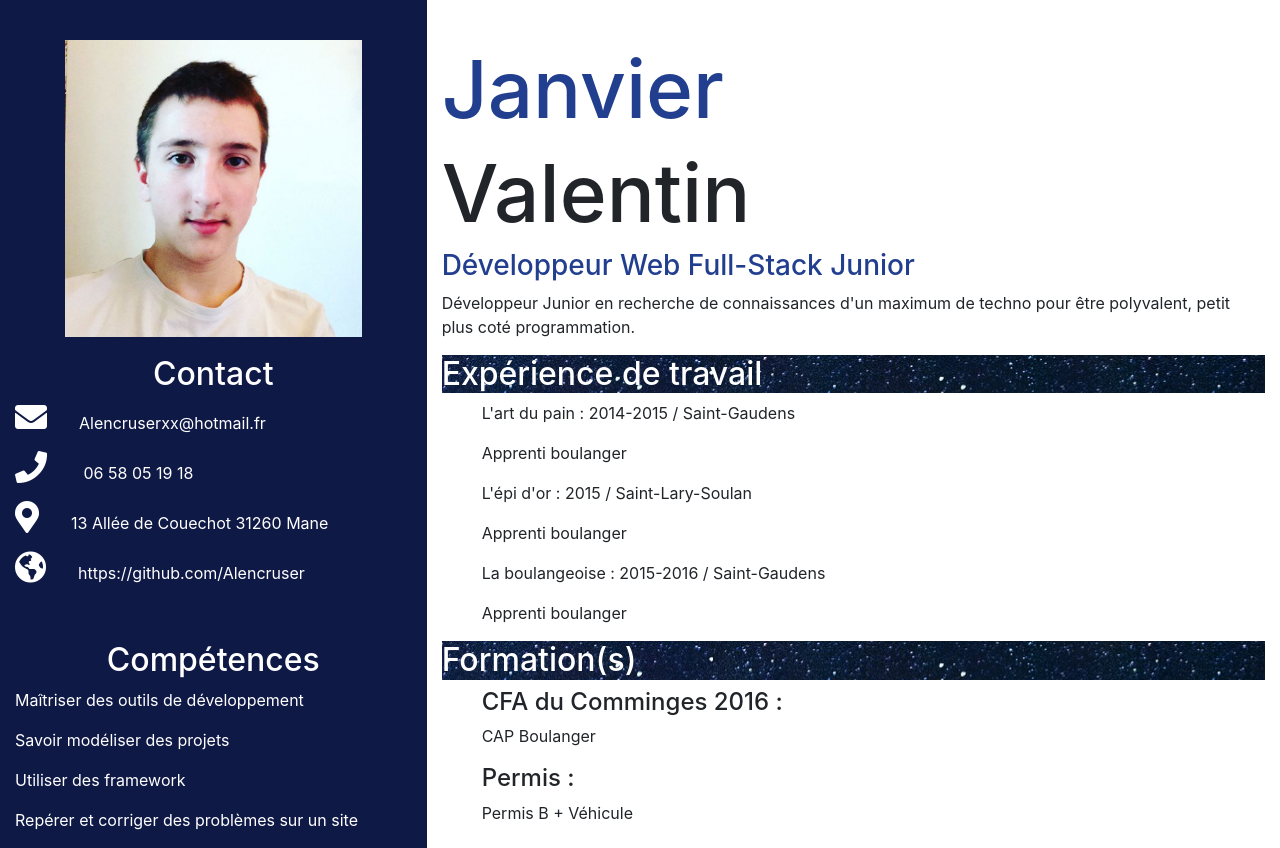
After one commit to Alencruser/cv-3, a PHP site: page /cv.php in a window 1280 px wide. The commit adds this page. Run offline with PHP 8.4, Linux system fonts and the light colour scheme; some libraries are stand-ins or nearby versions.

Commit message:
ajout cv version simple

```diff
--- a/custom.css
+++ b/custom.css
@@ -6,14 +6,40 @@ ul {
 	list-style-type: none;
 }
 
-h2 {
-	text-decoration: underline;
+.important {
+	color:#223F8FFF;
 }
 
-.important {
-	color:#1CC3FFFF;
+.darkest {
+	background-color:#0F1946FF;
+	color:white;
+	text-align: center;
 }
 
-body {
-	background: black;
+.coh {
+	color :#223F8FFF;
+	margin-top: 5%;
+	font-size:5em;
 }
+
+h1 {
+	font-size:5em;
+}
+
+img {
+	margin-top: 10%;
+}
+
+.restart {
+	text-align:left;
+}
+
+i {
+	font-size:2em;
+	margin-right:1em;
+}
+
+.title {
+	background-image: url("img/banner.jpg");
+	color:white;
+}
--- /dev/null
+++ b/cv.php
@@ -0,0 +1,73 @@
+<!DOCTYPE html>
+<html>
+<head>
+	<meta charset="utf-8">
+	<title>Curriculum Vitae</title>
+	<meta name="viewport" content="width=device-width, initial-scale=1, shrink-to-fit=no">
+	<link rel="stylesheet" href="https://stackpath.bootstrapcdn.com/bootstrap/4.1.2/css/bootstrap.min.css" integrity="sha384-Smlep5jCw/wG7hdkwQ/Z5nLIefveQRIY9nfy6xoR1uRYBtpZgI6339F5dgvm/e9B" crossorigin="anonymous">
+	<link rel="stylesheet" href="https://use.fontawesome.com/releases/v5.2.0/css/all.css" integrity="sha384-hWVjflwFxL6sNzntih27bfxkr27PmbbK/iSvJ+a4+0owXq79v+lsFkW54bOGbiDQ" crossorigin="anonymous">
+	<link rel="stylesheet" type="text/css" href="custom.css">
+	<script src="https://unpkg.com/scrollreveal"></script>
+</head>
+<body class="container-fluid">
+	<div class="row base">
+		<div class="col-sm-4 darkest">
+			<img src="img/inst.jpg" width="75%" height="auto">
+		</div>
+		<div class="col-sm-8">
+			<h1 class="coh">Janvier</h1>
+			<h1>Valentin</h2>
+				<h3 class="important">Développeur Web Full-Stack Junior</h3>
+				<p>Développeur Junior en recherche de connaissances d'un maximum de techno pour être polyvalent, petit plus coté programmation.</p>
+			</div>
+		</div>
+		<script>ScrollReveal().reveal('.base',{delay:300});</script>
+		<div class="row partone">
+			<div class="col-sm-4 darkest">
+				<h2>Contact</h2>
+				<div class="restart">
+					<p class="icon"><i class="fas fa-envelope"></i>Alencruserxx@hotmail.fr</p>
+					<p class="icon"><i class="fas fa-phone"></i> 06 58 05 19 18</p>
+					<p class="icon"><i class="fas fa-map-marker-alt"></i>13 Allée de Couechot 31260 Mane</p>
+					<p class="icon"><i class="fas fa-globe-americas"></i>https://github.com/Alencruser</p>
+				</div>
+			</div>
+			<div class="col-sm-8">
+				<h2 class="title">Expérience de travail</h2>
+				<ul>
+					<li><p>L'art du pain : 2014-2015 / Saint-Gaudens</p>
+						<p>Apprenti boulanger</p></li>
+						<li><p>L'épi d'or : 2015 / Saint-Lary-Soulan</p>
+							<p>Apprenti boulanger</p></li>
+							<li><p>La boulangeoise : 2015-2016 / Saint-Gaudens</p>
+								<p>Apprenti boulanger</p></li>
+							</ul>
+						</div>
+					</div>
+					<script>ScrollReveal().reveal('.partone',{delay:400});</script>
+					<div class="row parttwo">
+						<div class="col-sm-4 darkest">
+							<h2>Compétences</h2>
+							<div class="restart">
+								<p>Maîtriser des outils de développement</p>
+								<p>Savoir modéliser des projets</p>
+								<p>Utiliser des framework</p>
+								<p>Repérer et corriger des problèmes sur un site</p>
+							</div>
+						</div>
+						<div class="col-sm-8">
+							<h2 class="title">Formation(s)</h2>
+							<ul>
+								<li><h4>CFA du Comminges 2016 :</h4>
+									<p>CAP Boulanger</p></li>
+									<li><h4>Permis :</h4>
+										<p>Permis B + Véhicule</p></li>
+									</ul>
+								</div>
+							</div>
+							<script>ScrollReveal().reveal('.parttwo',{delay:300});</script>
+							<script src="https://code.jquery.com/jquery-3.3.1.slim.min.js" integrity="sha384-q8i/X+965DzO0rT7abK41JStQIAqVgRVzpbzo5smXKp4YfRvH+8abtTE1Pi6jizo" crossorigin="anonymous"></script>
+							<script src="https://cdnjs.cloudflare.com/ajax/libs/popper.js/1.14.3/umd/popper.min.js" integrity="sha384-ZMP7rVo3mIykV+2+9J3UJ46jBk0WLaUAdn689aCwoqbBJiSnjAK/l8WvCWPIPm49" crossorigin="anonymous"></script>
+							<script src="https://stackpath.bootstrapcdn.com/bootstrap/4.1.2/js/bootstrap.min.js" integrity="sha384-o+RDsa0aLu++PJvFqy8fFScvbHFLtbvScb8AjopnFD+iEQ7wo/CG0xlczd+2O/em" crossorigin="anonymous"></script>
+						</body>
+						</html>
--- a/index.php
+++ b/index.php
@@ -35,7 +35,7 @@
 					</ul></center>
 				</div>
 			</div>
-			<script>ScrollReveal().reveal('.comp',{delay:200});</script>
+			<script>ScrollReveal().reveal('.comp',{delay:400});</script>
 			<div class="exp" id="exp">
 				<h2>Expériences professionnelles :</h2>
 				<div class="container important">
```
Also changed, not shown: img/envelope.svg (added), img/inst.jpg (added).
